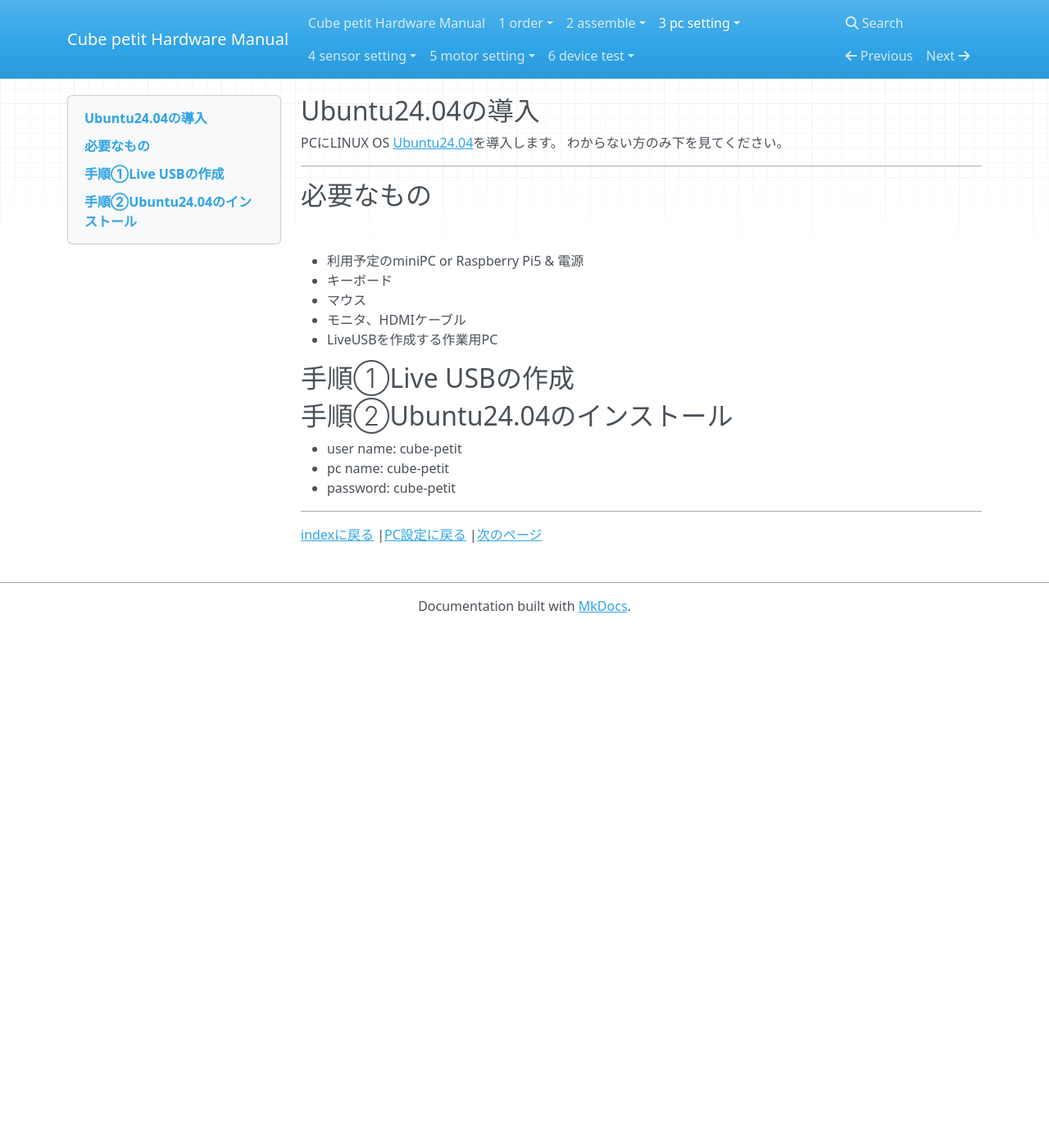
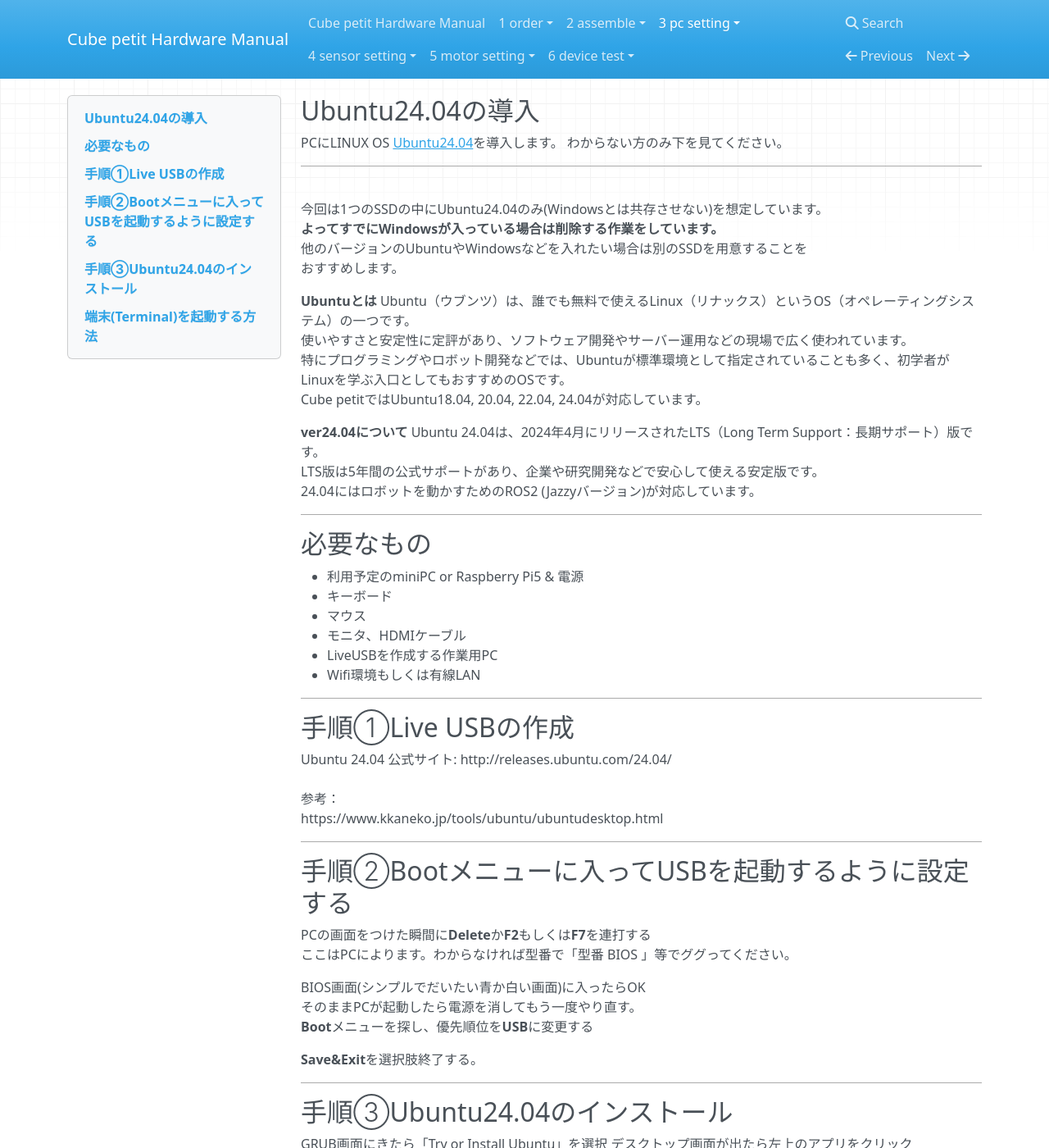
Before and after one commit to AiriYokochi/cube_petit_hardware_manual, an MkDocs documentation site: the page built from docs/3_pc_setting/3-1.details/3-1_install_ubuntu.md, in a window 1280 px wide and 1400 px high. Shown: the whole window at 82% size. Built offline with MkDocs 1.6.1, drawn with Linux system fonts in a browser that asks for light colours; nearby versions of some CDN libraries; some of the changed text lies outside the part shown.

Commit message:
add Ubuntu 24.04 Installation

```diff
--- a/docs/3_pc_setting/3-1.details/3-1_install_ubuntu.md
+++ b/docs/3_pc_setting/3-1.details/3-1_install_ubuntu.md
@@ -4,23 +4,113 @@
 わからない方のみ下を見てください。
 
 ---
+<br>
+今回は1つのSSDの中にUbuntu24.04のみ(Windowsとは共存させない)を想定しています。<br>
+**よってすでにWindowsが入っている場合は削除する作業をしています。**<br>
+他のバージョンのUbuntuやWindowsなどを入れたい場合は別のSSDを用意することを<br>
+おすすめします。
+
+
+**Ubuntuとは**
+Ubuntu（ウブンツ）は、誰でも無料で使えるLinux（リナックス）というOS（オペレーティングシステム）の一つです。<br>
+使いやすさと安定性に定評があり、ソフトウェア開発やサーバー運用などの現場で広く使われています。<br>
+特にプログラミングやロボット開発などでは、Ubuntuが標準環境として指定されていることも多く、初学者がLinuxを学ぶ入口としてもおすすめのOSです。<br>
+Cube petitではUbuntu18.04, 20.04, 22.04, 24.04が対応しています。
+
+**ver24.04について**
+Ubuntu 24.04は、2024年4月にリリースされたLTS（Long Term Support：長期サポート）版です。<br>
+LTS版は5年間の公式サポートがあり、企業や研究開発などで安心して使える安定版です。<br>
+24.04にはロボットを動かすためのROS2 (Jazzyバージョン)が対応しています。<br>
+
+---
 
 ## 必要なもの
-<br>
+
 
 - 利用予定のminiPC or Raspberry Pi5 & 電源
 - キーボード
 - マウス
 - モニタ、HDMIケーブル
 - LiveUSBを作成する作業用PC
+- Wifi環境もしくは有線LAN
+
+---
 
 ## 手順①Live USBの作成
+Ubuntu 24.04 公式サイト: http://releases.ubuntu.com/24.04/ <br>
+<br>
+参考：<br>
+https://www.kkaneko.jp/tools/ubuntu/ubuntudesktop.html
 
-## 手順②Ubuntu24.04のインストール
+---
 
-- user name: cube-petit
-- pc name: cube-petit
-- password: cube-petit
+## 手順②Bootメニューに入ってUSBを起動するように設定する
+PCの画面をつけた瞬間に**Delete**か**F2**もしくは**F7**を連打する<br>
+ここはPCによります。わからなければ型番で「型番 BIOS 」等でググってください。<br>
+
+BIOS画面(シンプルでだいたい青か白い画面)に入ったらOK<br>
+そのままPCが起動したら電源を消してもう一度やり直す。<br>
+**Boot**メニューを探し、優先順位を**USB**に変更する<br>
+
+**Save&Exit**を選択肢終了する。<br>
+
+---
+
+## 手順③Ubuntu24.04のインストール
+GRUB画面にきたら「Try or Install Ubuntu」を選択
+デスクトップ画面が出たら左上のアプリをクリック
+
+英語を設定しNextをクリック0
+
+![24_install_01.png](./imgs_ubuntu24_install/24_install_01.png)
+
+Nextをクリック
+![24\_install\_02.png](./imgs_ubuntu24_install/24_install_02.png)
+日本語配列キーボード(Enterがでかいことが多い、2キーの上が`"`)ならJapaneseを
+英字配列キーボード(Enterが小さいことが多い、2キーの上が`@`)ならEnglishを選択
+Nextをクリック
+![24\_install\_03.png](./imgs_ubuntu24_install/24_install_03.png)
+有線もしくはWifiを選択してネットワークに接続する
+Nextをクリック
+![24\_install\_04.png](./imgs_ubuntu24_install/24_install_04.png)
+Skipをクリックする(Updateするとスタックする事例あります)
+
+![24\_install\_05.png](./imgs_ubuntu24_install/24_install_05.png)
+
+Install Ubuntuを選択してNextをクリック
+
+![24\_install\_06.png](./imgs_ubuntu24_install/24_install_06.png)
+Interactive instalattionをクリック、Nextをクリック
+![24\_install\_07.png](./imgs_ubuntu24_install/24_install_07.png)
+Default selectionを選択してNextをクリック
+![24\_install\_08.png](./imgs_ubuntu24_install/24_install_08.png)
+2つチェックを入れてNextをクリック
+![24\_install\_09.png](./imgs_ubuntu24_install/24_install_09.png)
+Erase disk and install Ubuntuをクリック
+![24\_install\_10.png](./imgs_ubuntu24_install/24_install_10.png)
+Your name：名前を入れる(cube-petit)<br>
+Your computer name：PC名を入れる(一意であれば何でもいい、自分の名前など)<br>
+Passworf Confirm Passwordは同じものを入れる<br>
+<br>
+上のチェックボックスは<br>
+　自動ログインしたいときはチェックを入れない(ロボット機体など)<br>
+ 　毎回パスワードをうちこんで起動したい場合はチェックを入れる(自分のPCなど)<br>
+下のチェックボックスはチェックを入れない<br>
+
+![24\_install\_11.png](./imgs_ubuntu24_install/24_install_11.png)
+Asia/Tokyoを選択してNextをクリック
+![24\_install\_12.png](./imgs_ubuntu24_install/24_install_12.png)
+Installをクリック。数分待機する
+![24\_install\_13.png](./imgs_ubuntu24_install/24_install_13.png)
+Restart Nowをクリック
+![24\_install\_14.png](./imgs_ubuntu24_install/24_install_14.png)
+
+**「Please remove the installation medium, Then press Enter」**
+という文字が表示されたら、USBを抜いてEnterキーを押す
+
+
+## 端末(Terminal)を起動する方法
+デスクトップ上で右クリック→Open in Terminal
 
 
 ---
```
Also changed, not shown: docs/3_pc_setting/3-1.details/imgs_ubuntu24_install/24_install_01.png (added), docs/3_pc_setting/3-1.details/imgs_ubuntu24_install/24_install_02.png (added), docs/3_pc_setting/3-1.details/imgs_ubuntu24_install/24_install_03.png (added), docs/3_pc_setting/3-1.details/imgs_ubuntu24_install/24_install_04.png (added), docs/3_pc_setting/3-1.details/imgs_ubuntu24_install/24_install_05.png (added), docs/3_pc_setting/3-1.details/imgs_ubuntu24_install/24_install_06.png (added), docs/3_pc_setting/3-1.details/imgs_ubuntu24_install/24_install_07.png (added), docs/3_pc_setting/3-1.details/imgs_ubuntu24_install/24_install_08.png (added), docs/3_pc_setting/3-1.details/imgs_ubuntu24_install/24_install_09.png (added), docs/3_pc_setting/3-1.details/imgs_ubuntu24_install/24_install_10.png (added), docs/3_pc_setting/3-1.details/imgs_ubuntu24_install/24_install_11.png (added), docs/3_pc_setting/3-1.details/imgs_ubuntu24_install/24_install_12.png (added), docs/3_pc_setting/3-1.details/imgs_ubuntu24_install/24_install_13.png (added), docs/3_pc_setting/3-1.details/imgs_ubuntu24_install/24_install_14.png (added).
